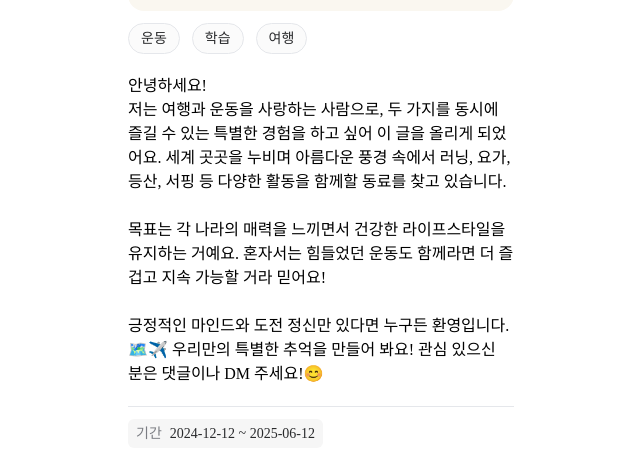
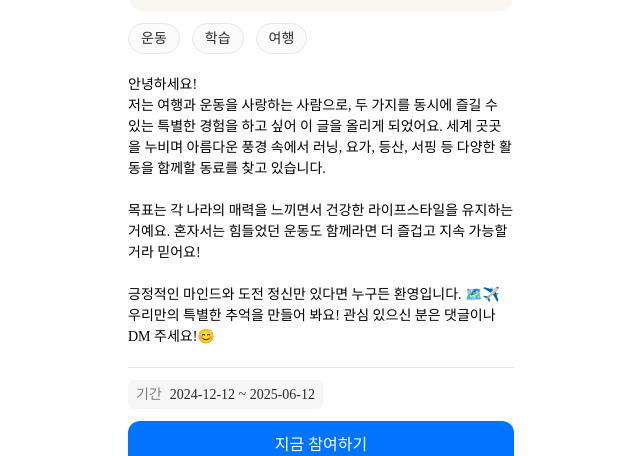
Before and after one commit to BucketPing/bucket-mate-front, a React (Vite) app: page /bucket/1 in a window 1280 px wide. Shown: the part 725-1181 px from the top of the page, without its empty margins (319-959 px from the left). Built offline with nearby package versions, Linux system fonts and the light colour scheme; a web font is replaced by a local one.

Commit message:
chore: 오탈자 수정 / style: 폰트 크기 조정

```diff
--- a/src/components/bucketDetail/Description.tsx
+++ b/src/components/bucketDetail/Description.tsx
@@ -5,7 +5,7 @@ const Description = () => {
     <>
       <div
         dangerouslySetInnerHTML={{ __html: mockBucketData.description }}
-        className='pb-5'
+        className='pb-5 text-[14px]'
       ></div>
       <hr />
     </>
--- a/src/components/bucketDetail/JoinMember.tsx
+++ b/src/components/bucketDetail/JoinMember.tsx
@@ -30,11 +30,11 @@ const JoinMember = ({
         <img src={isExpandBtnClicked ? arrowUpSrc : arrowDownSrc} />
       </div>
 
-      <div>
+      <div className='text-[14px]'>
         {isExpandBtnClicked ? (
           <div>
             {mockBucketData.participant.map((p) => (
-              <div key={p.userId} className='flex gap-2 px-2 py-2'>
+              <div key={p.userId} className='flex items-center gap-2 px-2 py-2'>
                 <div>
                   <img src={p.profile} />
                 </div>
--- a/src/pages/bucketDetail/BucketDetail.tsx
+++ b/src/pages/bucketDetail/BucketDetail.tsx
@@ -7,7 +7,7 @@ import BucketOwner from '@/components/bucketDetail/BucketOwner';
 import JoinMember from '@/components/bucketDetail/JoinMember';
 import Category from '@/components/bucketDetail/Category';
 import Description from '@/components/bucketDetail/Description';
-import Duration from '@/components/bucketDetail/duration';
+import Duration from '@/components/bucketDetail/Duration';
 import JoinBtn from '@/components/bucketDetail/JoinBtn';
 
 const BucketDetail = () => {
```
